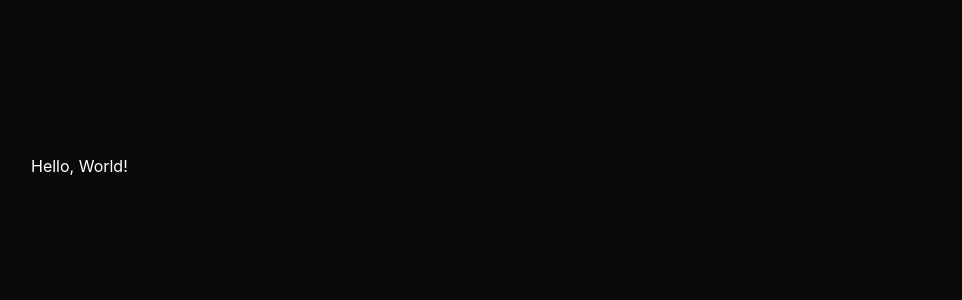
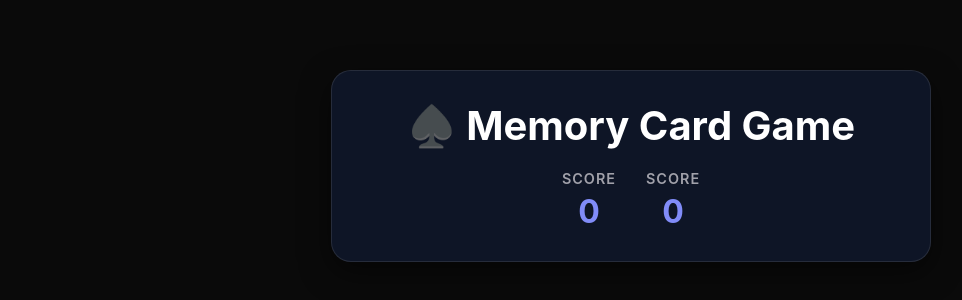
Before and after one commit to NelMatrix743/react-card-memory-game, a React (Vite) app: page / in a window 1280 px wide. Shown: the part 234-534 px from the top of the page, without its empty margins (9-971 px from the left). Built offline with nearby package versions, Linux system fonts and the light colour scheme.

Commit message:
feat(ui): implement header component in main app

```diff
--- a/src/App.jsx
+++ b/src/App.jsx
@@ -1,6 +1,10 @@
+import GameHeader from "./components/GameHeader";
+
 function App() {
   return (
-    <div>Hello, World!</div>
+    <div className="app">
+      <GameHeader score={0} moves={0}/>
+    </div>
   );
 }
 
```
